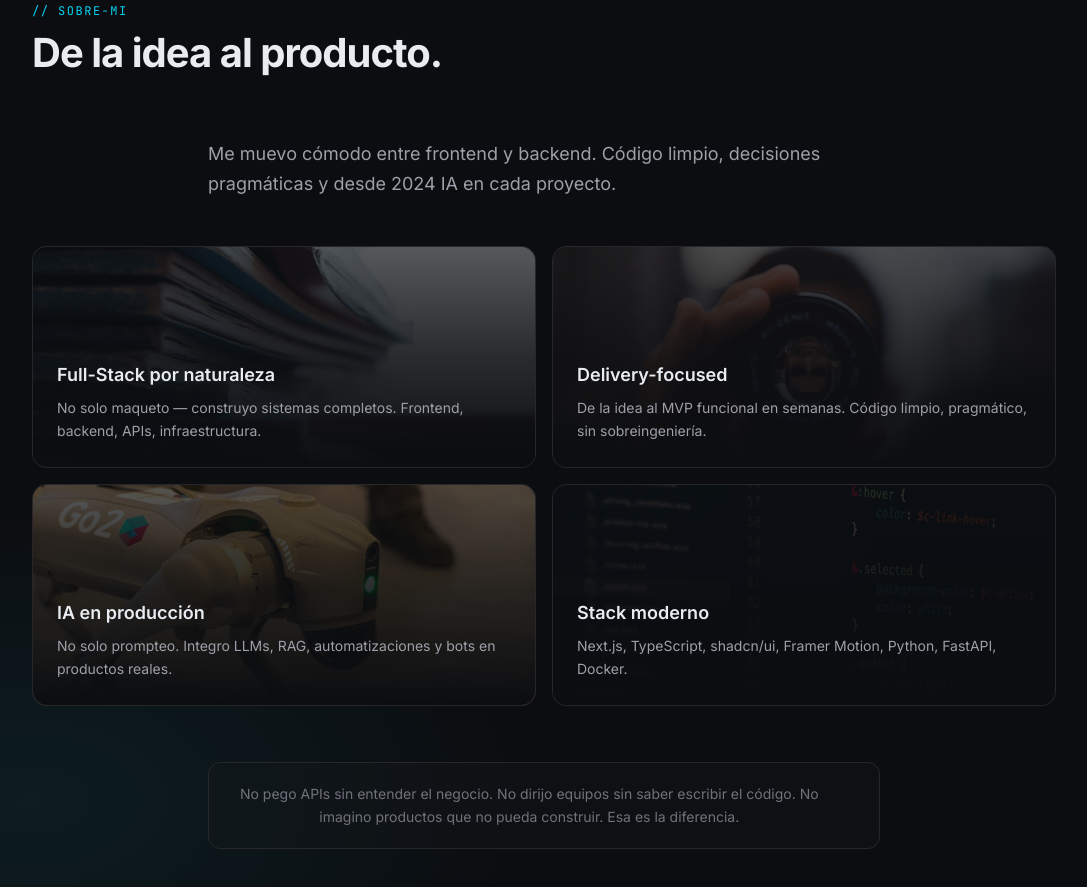
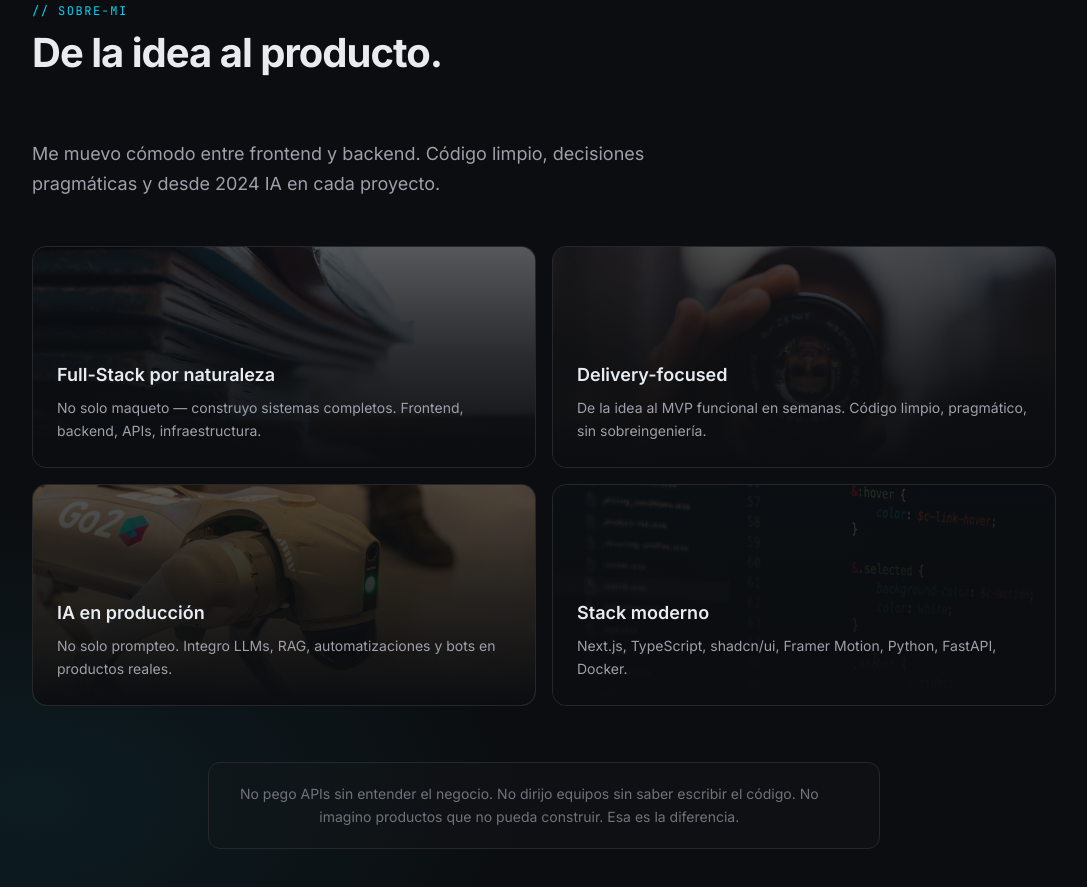
Before and after one commit to ignacioimatik-web/jistev-dev, a Next.js app: page / in a window 1280 px wide. Shown: the part 900-1787 px from the top of the page, without its empty margins (96-1183 px from the left). Built offline with nearby package versions, Linux system fonts and the light colour scheme.

Commit message:
fix: alinear a la izquierda texto intro de la sección Sobre mí

```diff
--- a/src/components/about.tsx
+++ b/src/components/about.tsx
@@ -54,7 +54,7 @@ export function About() {
     <SectionWrapper id="about">
       <SectionHeading label="sobre-mi" title="De la idea al producto." />
 
-      <div className="mx-auto mb-12 max-w-2xl">
+      <div className="mb-12 max-w-2xl text-left">
         <p className="text-lg leading-relaxed text-zinc-400">
           Me muevo cómodo entre frontend y backend. Código limpio, decisiones
           pragmáticas y desde 2024 IA en cada proyecto.
```
